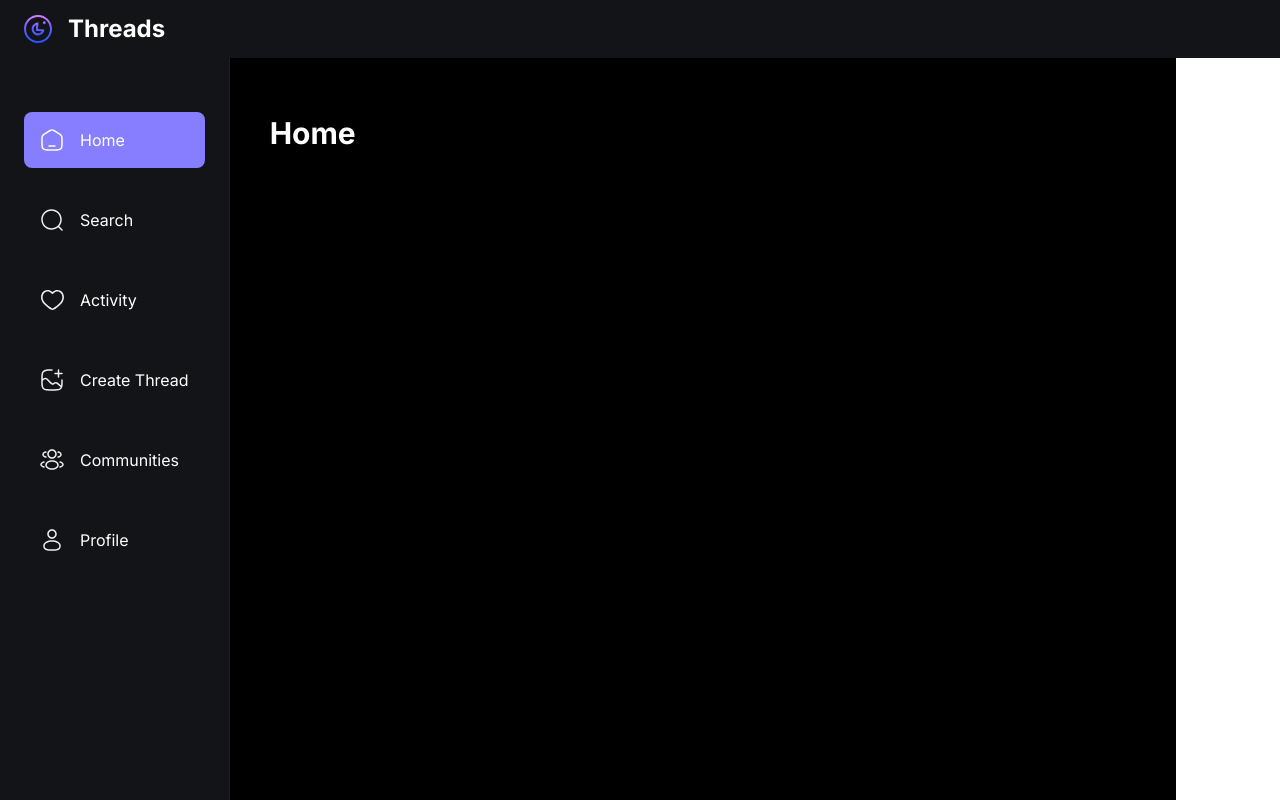
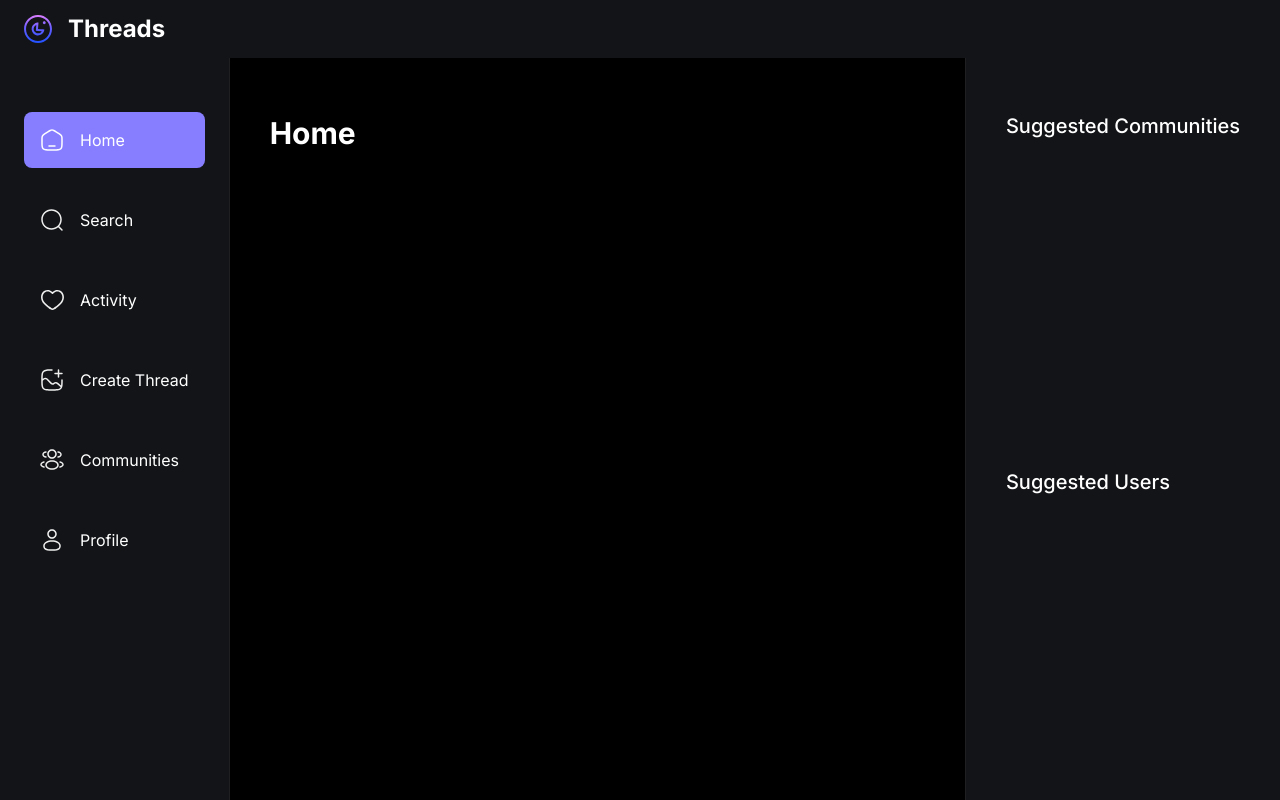
Before and after one commit to Garytang412/my-threads, a Next.js app: page / in a window 1280 px wide. Built offline with nearby package versions, Linux system fonts and the light colour scheme; no server answers.

Commit message:
work on right side bar, and home page layout done
q
'

```diff
--- a/components/shared/RightSidebar.tsx
+++ b/components/shared/RightSidebar.tsx
@@ -1,3 +1,12 @@
 export default function RightSidebar() {
-    return <h1>Right side bar</h1>
+    return (
+        <section className="custom-scrollbar rightsidebar">
+            <div className="flex flex-1 flex-col justify-start">
+                <h3 className="text-heading4-medium text-light-1">Suggested Communities</h3>
+            </div>
+            <div className="flex flex-1 flex-col justify-start">
+                <h3 className="text-heading4-medium text-light-1">Suggested Users</h3>
+            </div>
+        </section>
+    )
 }
```
